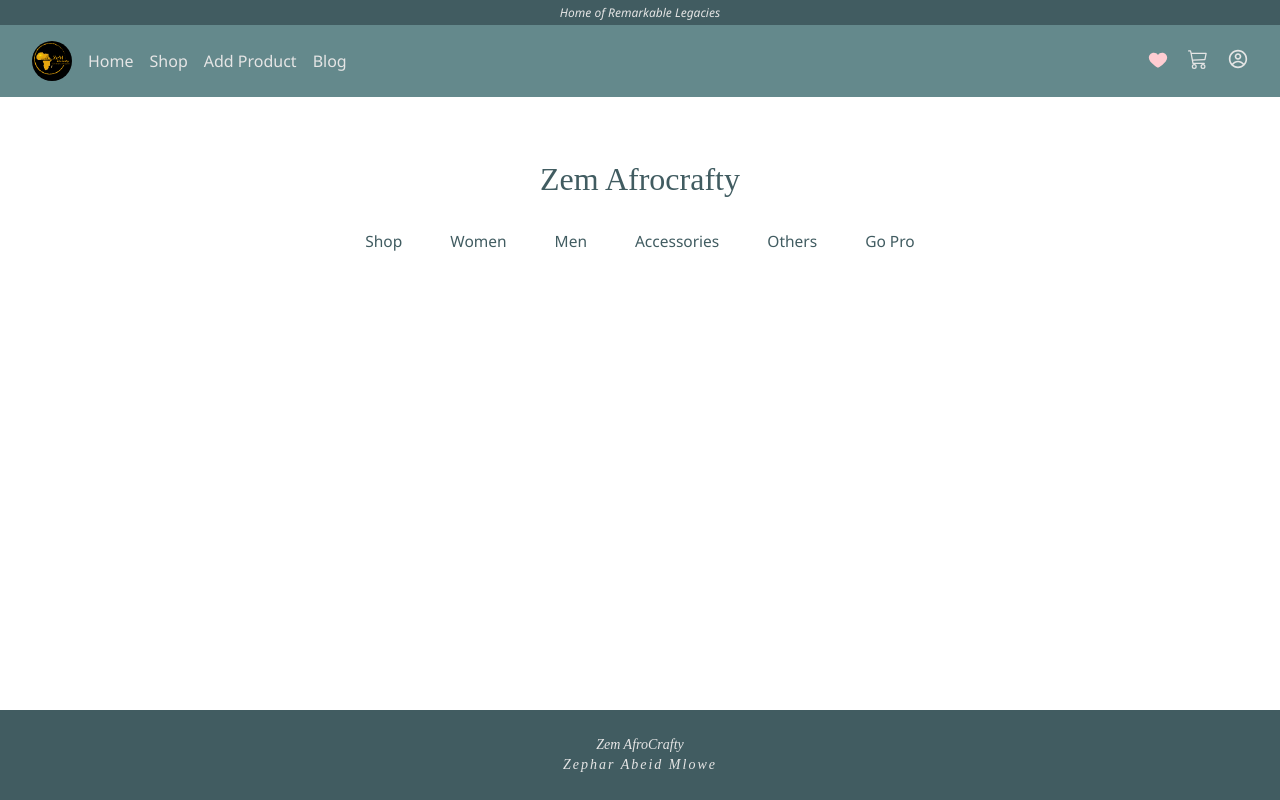
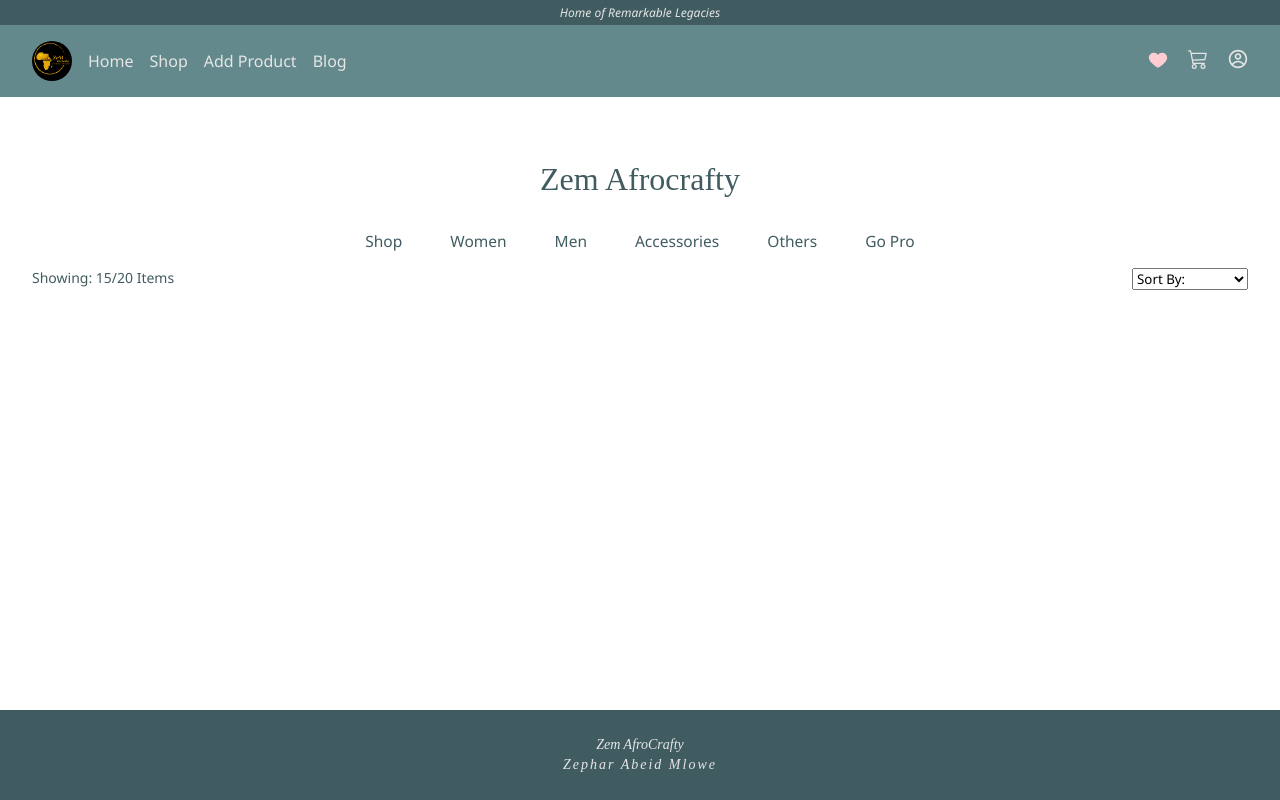
Before and after one commit to JoshuaSiyame/Zem_AfroCrafty, a React app: page / in a window 1280 px wide. Built offline with nearby package versions, Linux system fonts and the light colour scheme.

Commit message:
Shop commits

```diff
--- a/src/components/Shop/Shop.css
+++ b/src/components/Shop/Shop.css
@@ -6,18 +6,70 @@
 /* shop container */
 #shop-container{}
 
+/* shop info list */
+#shop-info-list{
+    display: flex;
+    justify-content: space-between;
+}
+
+/* shop info list item */
+.shop-info-list-item{
+    list-style: none;
+    font-size: 14px;
+}
+
 
 /* Media queries */
 @media screen and (max-width: 320px) {
+    #shop{}
 
+    /* shop container */
+    #shop-container{
+        padding: .6em .6em;
+    }
 }
 
-@media (min-width: 321px) and (max-width: 480px) {}
+@media (min-width: 321px) and (max-width: 480px) {
+    #shop{}
 
-@media (min-width: 481px) and (max-width: 768px) {}
+    /* shop container */
+    #shop-container{
+        padding: .8em .8em;
+    }
+}
 
-@media (min-width: 769px) and (max-width: 1024px) {}
+@media (min-width: 481px) and (max-width: 768px) {
+    #shop{}
 
-@media (min-width: 1025px) and (max-width: 1200px) {}
+    /* shop container */
+    #shop-container{
+        padding: 1em 1em;
+    }
+}
 
-@media screen and (min-width: 1201px) {}
+@media (min-width: 769px) and (max-width: 1024px) {
+    #shop{}
+
+    /* shop container */
+    #shop-container{
+        padding: 1em 2em;
+    }
+}
+
+@media (min-width: 1025px) and (max-width: 1200px) {
+    #shop{}
+
+    /* shop container */
+    #shop-container{
+        padding: 1em 2em;
+    }
+}
+
+@media screen and (min-width: 1201px) {
+    #shop{}
+
+    /* shop container */
+    #shop-container{
+        padding: 1em 2em;
+    }
+}
--- a/src/components/Shop/Shop.tsx
+++ b/src/components/Shop/Shop.tsx
@@ -5,6 +5,18 @@
   return (
     <div id="shop">
       <div id='shop-container'>
+        <ol id='shop-info-list'>
+          <li className='shop-info-list-item' id='left-shop-item'>Showing: 15/20 Items</li>
+          <li className='shop-info-list-item' id='right-shop-item'>
+            <select name='item-sorting'>
+              <option value="">Sort By:</option>
+              <option value="latest">Latest</option>
+              <option value="old">Old</option>
+              <option value="priceLowHigh"><small>Low-High Price</small></option>
+              <option value="priceHighLow"><small>High-Low Price</small></option>
+            </select>
+          </li>
+        </ol>
       </div>
     </div>
   );
```
